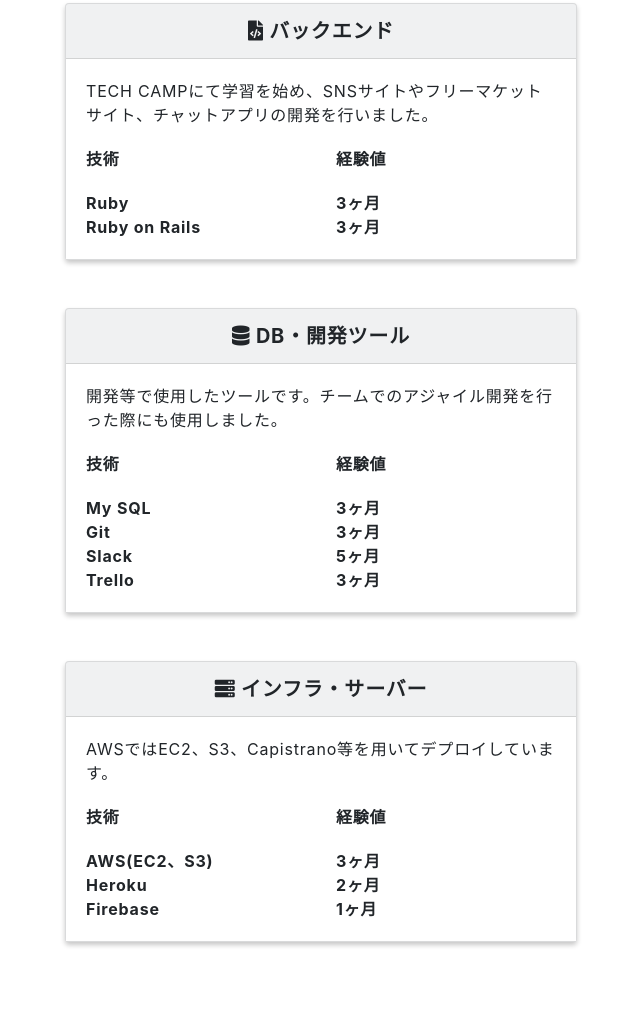
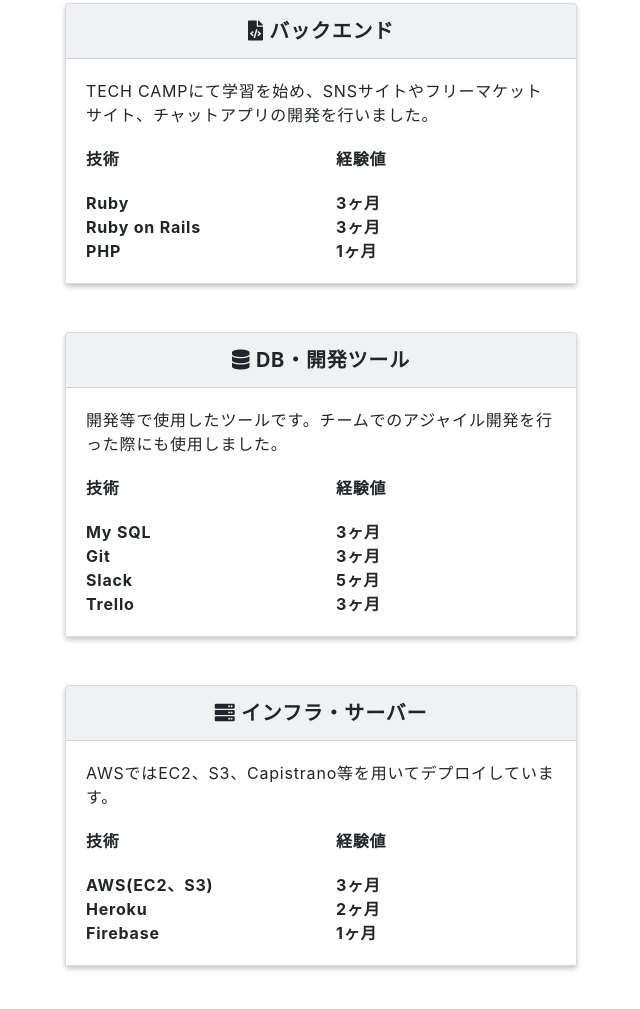
Before and after one commit to fujiken7777/My-portfolio, a plain HTML site: page public/index.html in a window 1280 px wide. Shown: the part 2643-3652 px from the top of the page, without its empty margins (71-711 px from the left). Drawn offline with nearby package versions, Linux system fonts and the light colour scheme.

Commit message:
Update index.html

```diff
--- a/public/index.html
+++ b/public/index.html
@@ -221,6 +221,11 @@
                     <div class="col">3ヶ月</div>
                     <!-- <div class="col"><span class="rating"><p class="rate rate4"></p></span></div> -->
                   </div>
+                  <div class="row language">
+                    <div class="col">PHP</div>
+                    <div class="col">1ヶ月</div>
+                    <!-- <div class="col"><span class="rating"><p class="rate rate4"></p></span></div> -->
+                  </div>
                 </tbody>
               </div>
             </div>
```
